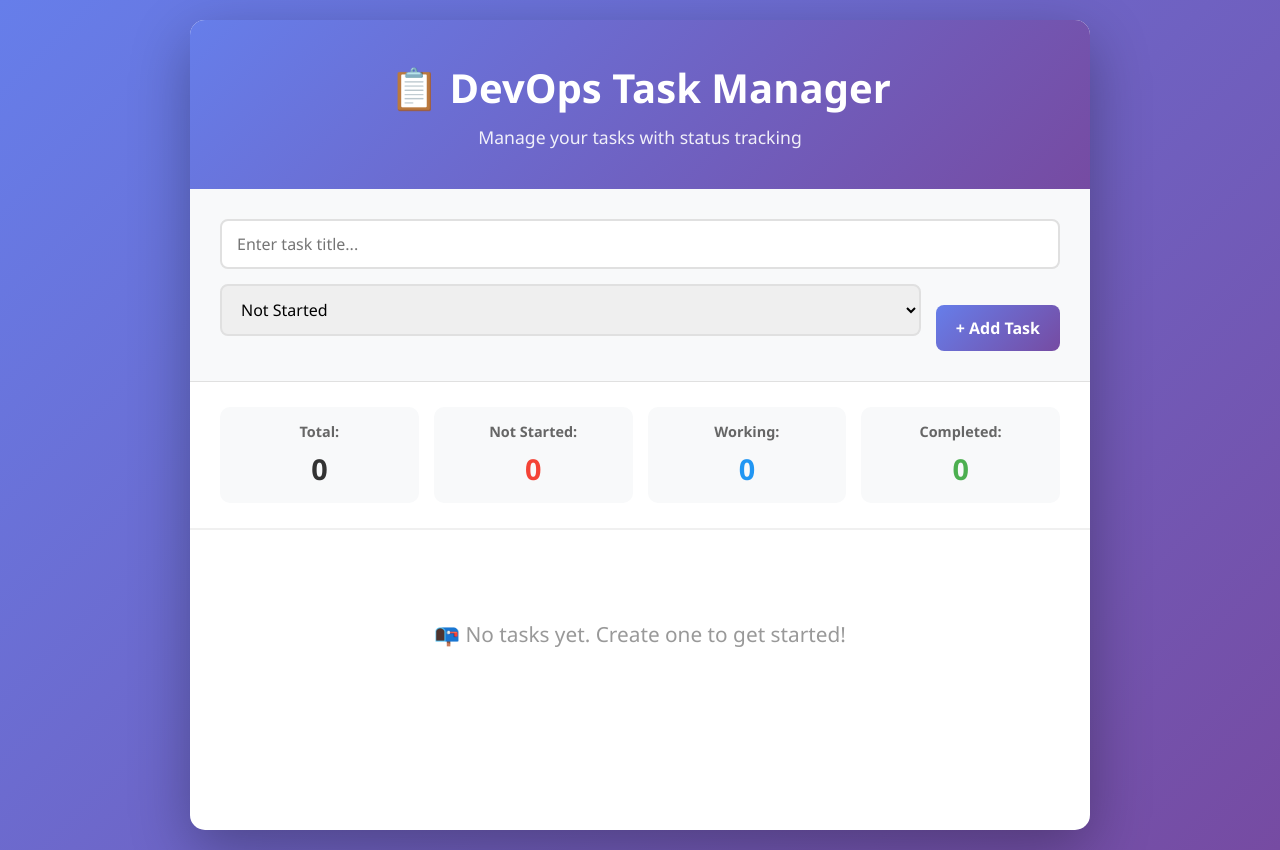
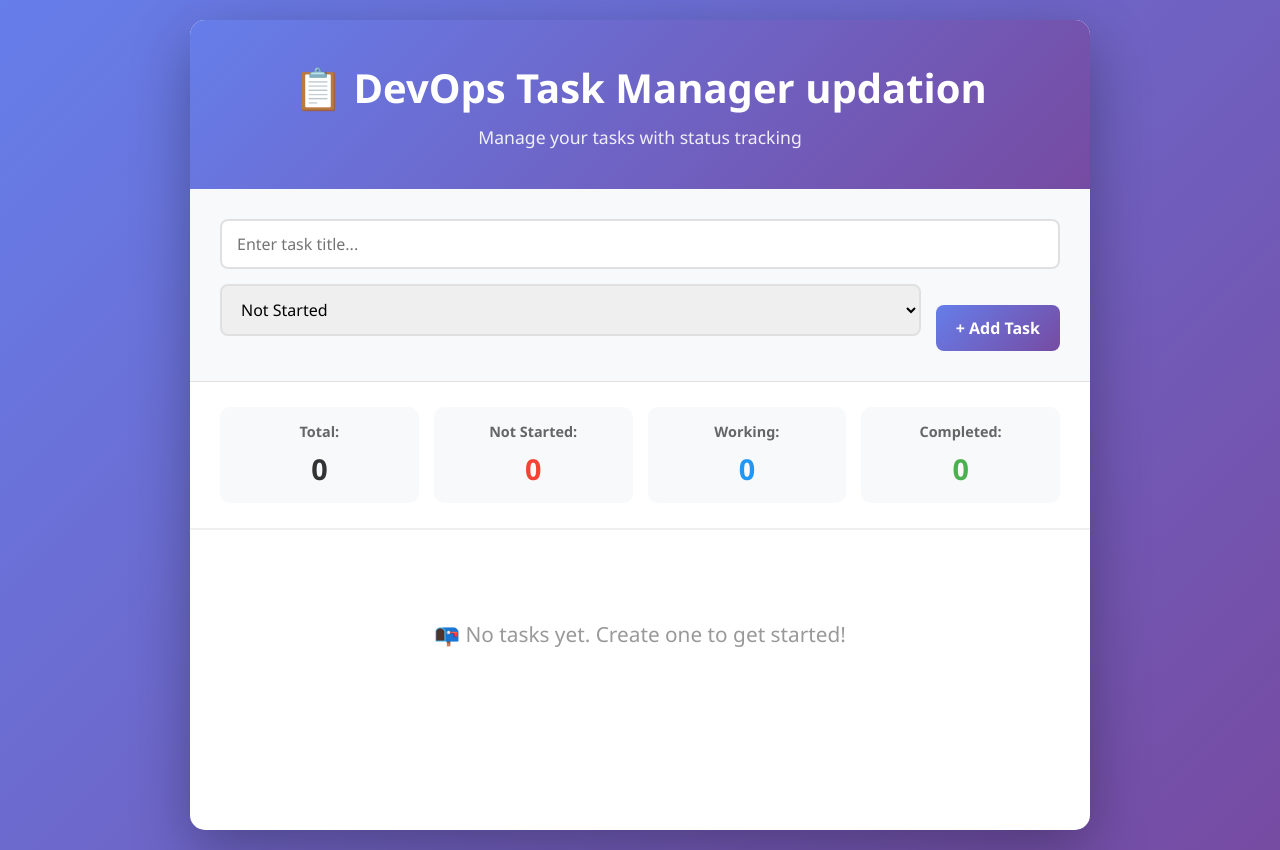
Before and after one commit to Vrushali-646/devops-task-manager, a website: page index.html in a window 1280 px wide. Drawn offline with Linux system fonts and the light colour scheme.

Commit message:
updation

```diff
--- a/index.html
+++ b/index.html
@@ -9,7 +9,7 @@
 <body>
     <div class="container">
         <header>
-            <h1>📋 DevOps Task Manager</h1>
+            <h1>📋 DevOps Task Manager updation</h1>
             <p class="subtitle">Manage your tasks with status tracking</p>
         </header>
 
```
Also changed, not shown: 2 other files.
